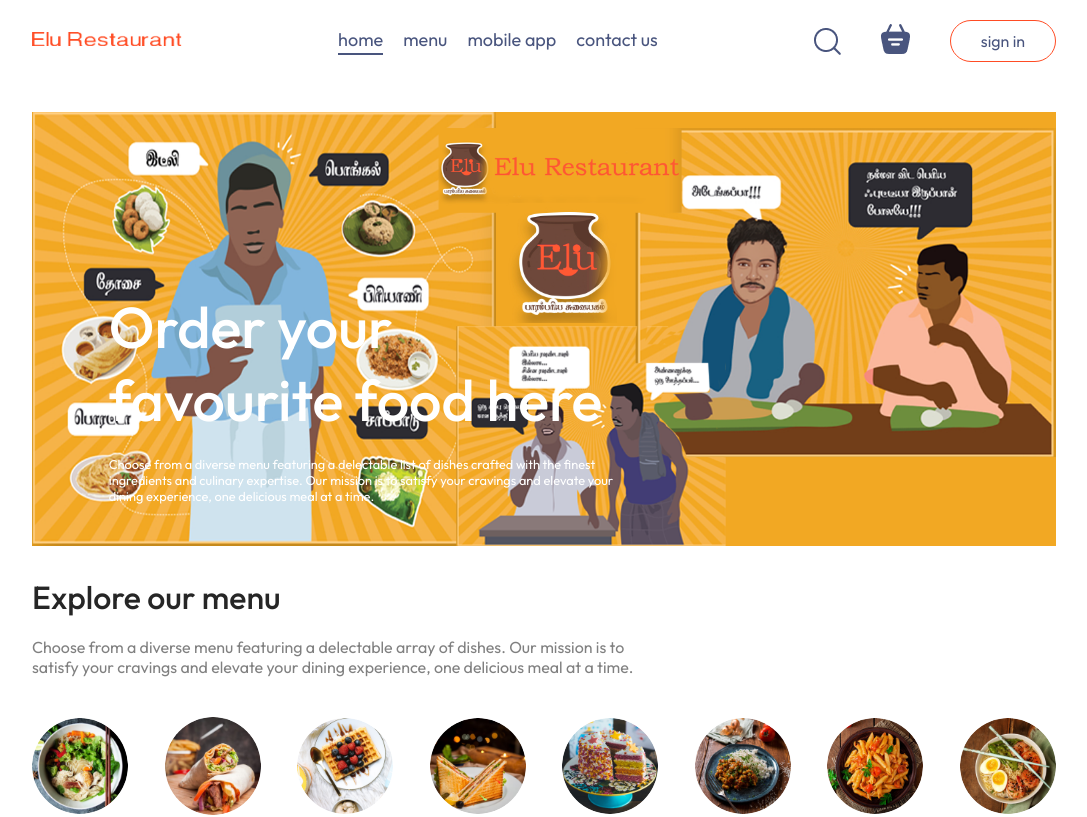
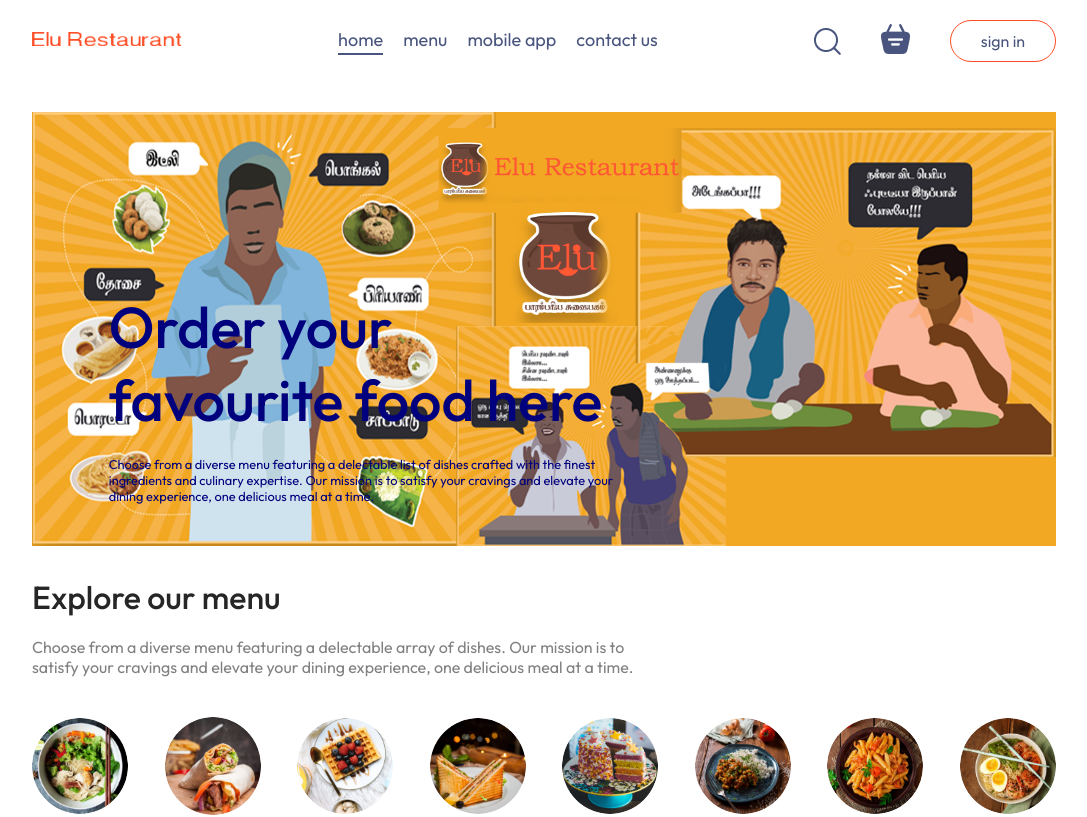
Before and after one commit to Elu620758/food-delivery-frontend, a React (Vite) app: page / in a window 1280 px wide. Shown: the top 817 px of the page, without its empty margins (96-1183 px from the left). Built offline with nearby package versions, Linux system fonts and the light colour scheme; no server answers.

Commit message:
header color changed

```diff
--- a/src/components/Header/Header.jsx
+++ b/src/components/Header/Header.jsx
@@ -5,8 +5,8 @@
     return (
         <div className='header'>
             <div className='header-contents'>
-                <h2>Order your favourite food here</h2>
-                <p>Choose from a diverse menu featuring a delectable list of dishes crafted with the finest ingredients and culinary expertise. Our mission is to satisfy your cravings and elevate your dining experience, one delicious meal at a time.</p>
+                <h2 style={{color:"#01007D"}}>Order your favourite food here</h2>
+                <p style={{color:"#01007D"}}>Choose from a diverse menu featuring a delectable list of dishes crafted with the finest ingredients and culinary expertise. Our mission is to satisfy your cravings and elevate your dining experience, one delicious meal at a time.</p>
             </div>
         </div>
     )
```
